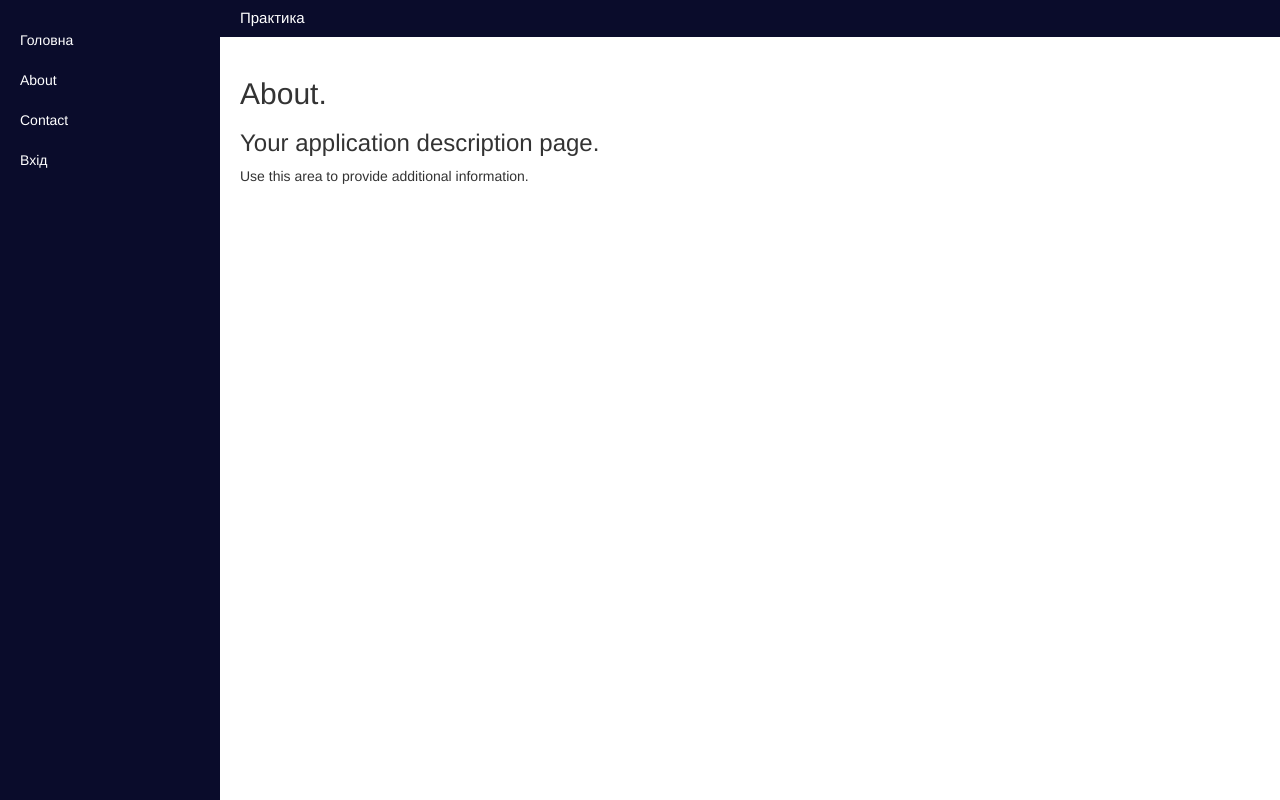
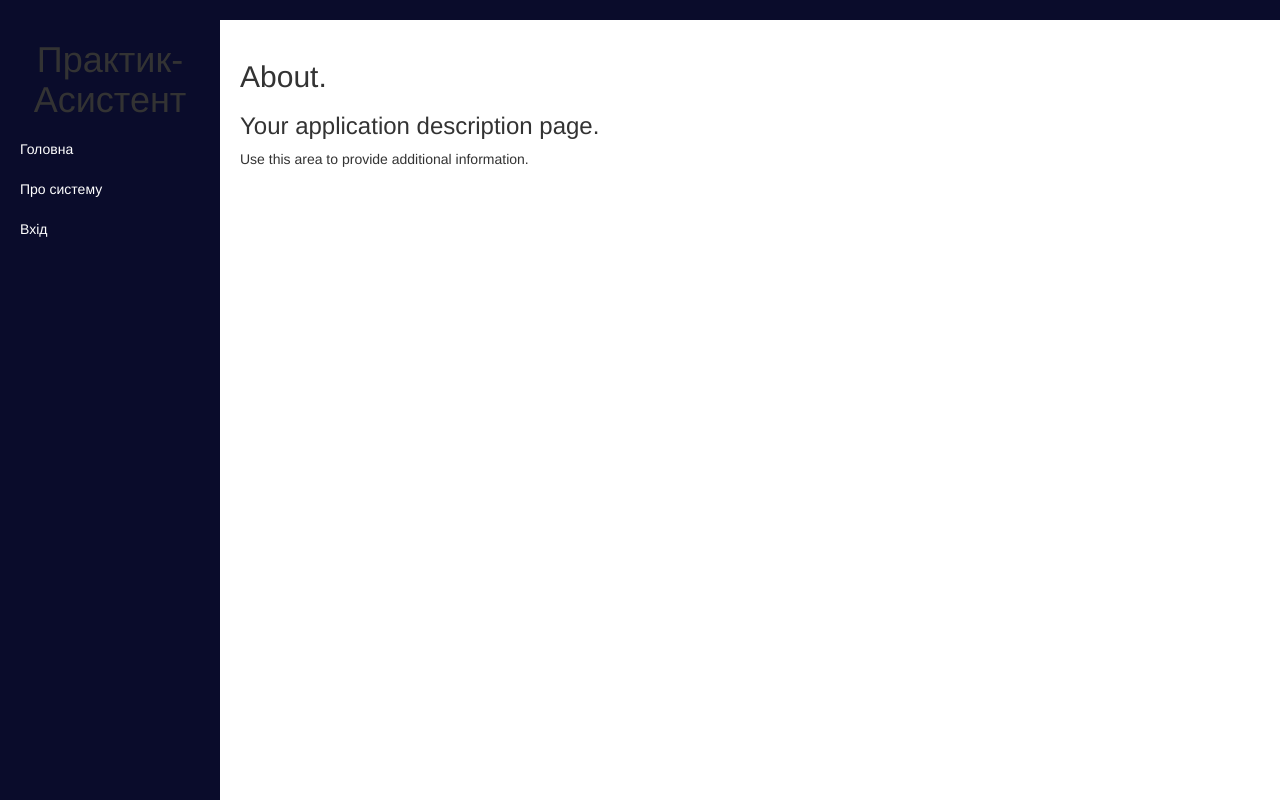
Before and after one commit to volodymyr99/practice, a Flask app: page /about in a window 1280 px wide. Run offline with Flask 3, Linux system fonts and the light colour scheme; some libraries are stand-ins or nearby versions.

Commit message:
Added menu for all types of users

```diff
--- a/practice/__init__.py
+++ b/practice/__init__.py
@@ -22,6 +22,9 @@ def create_app():
     # 🔌 Ініціалізуємо SQLAlchemy
     db.init_app(app)
 
+    # 🔐 Ініціалізуємо Flask-Login
+    login_manager.init_app(app)
+
     # 🔁 Підключаємо Blueprint
     from .views import views
     app.register_blueprint(views)
--- a/practice/models.py
+++ b/practice/models.py
@@ -4,6 +4,7 @@ from sqlalchemy import Date, DateTime, ForeignKeyConstraint, Index, String, Text
 from sqlalchemy.dialects.mysql import ENUM, INTEGER
 from sqlalchemy.orm import DeclarativeBase, Mapped, mapped_column, relationship
 import datetime
+from flask_login import UserMixin
 
 class Base(DeclarativeBase):
     pass
@@ -67,7 +68,7 @@ class OrdersAndContracts(Base):
     group: Mapped['Groups'] = relationship('Groups', back_populates='orders_and_contracts')
 
 
-class Users(Base):
+class Users(Base, UserMixin):
     __tablename__ = 'users'
     __table_args__ = (
         ForeignKeyConstraint(['group_id'], ['groups.id'], ondelete='SET NULL', name='users_ibfk_1'),
--- a/practice/templates/layout.html
+++ b/practice/templates/layout.html
@@ -11,20 +11,51 @@
 
 <body>
     <header>
-        <h1 class="text-white text-center">Практика</h1>
+
     </header>
 
     <div class="sidebar">
+        <h1 class="text-white text-center">Практик-Асистент</h1>
 
+        {% if current_user.is_authenticated %}
+            <div class="user-info mb-3">
+                <p class="text-white text-center">{{ current_user.username }}</p>
+            </div>
 
-        <a href="{{ url_for('views.home') }}">Головна</a>
-        <a href="{{ url_for('views.about') }}">About</a>
-        <a href="{{ url_for('views.contact') }}">Contact</a>
-        <a href="{{ url_for('views.login') }}">Вхід</a>
+            {% if current_user.role == 'staff' %}
+                <a href="{{ url_for('views.home') }}">Головна</a>
+                <a href="{{ url_for('views.about') }}">Управління користувачами</a>
+                <a href="{{ url_for('views.about') }}">Управління групами</a>
+                <a href="{{ url_for('views.about') }}">Бази практики</a>
+                <a href="{{ url_for('views.about') }}">Етапи практики</a>
+                <a href="{{ url_for('views.about') }}">Про систему</a>
+                <a href="{{ url_for('views.logout') }}">Вихід</a>
 
+            {% elif current_user.role == 'teacher' %}
+                <a href="{{ url_for('views.home') }}">Головна</a>
+                <a href="{{ url_for('views.about') }}">Мої студенти</a>
+                <a href="{{ url_for('views.about') }}">Оцінювання практики</a>
+                <a href="{{ url_for('views.about') }}">Ресурси</a>
+                <a href="{{ url_for('views.about') }}">Повідомлення</a>
+                <a href="{{ url_for('views.about') }}">Про систему</a>
+                <a href="{{ url_for('views.logout') }}">Вихід</a>
 
+            {% elif current_user.role == 'student' %}
+                <a href="{{ url_for('views.home') }}">Головна</a>
+                <a href="{{ url_for('views.about') }}">Моя практика</a>
+                <a href="{{ url_for('views.about') }}">Завантажити звіт</a>
+                <a href="{{ url_for('views.about') }}">Ресурси</a>
+                <a href="{{ url_for('views.about') }}">Повідомлення</a>
+                <a href="{{ url_for('views.about') }}">Про систему</a>
+                <a href="{{ url_for('views.logout') }}">Вихід</a>
+            {% endif %}
+
+        {% else %}
+            <a href="{{ url_for('views.home') }}">Головна</a>
+            <a href="{{ url_for('views.about') }}">Про систему</a>
+            <a href="{{ url_for('views.login') }}">Вхід</a>
+        {% endif %}
     </div>
-
 
     <div class="main-content">
         {% with messages = get_flashed_messages(with_categories=true) %}
@@ -37,7 +68,6 @@
         {% endif %}
         {% endwith %}
         {% block content %}{% endblock %}
-
     </div>
 
     <script src="/static/scripts/jquery-1.10.2.js"></script>
```
